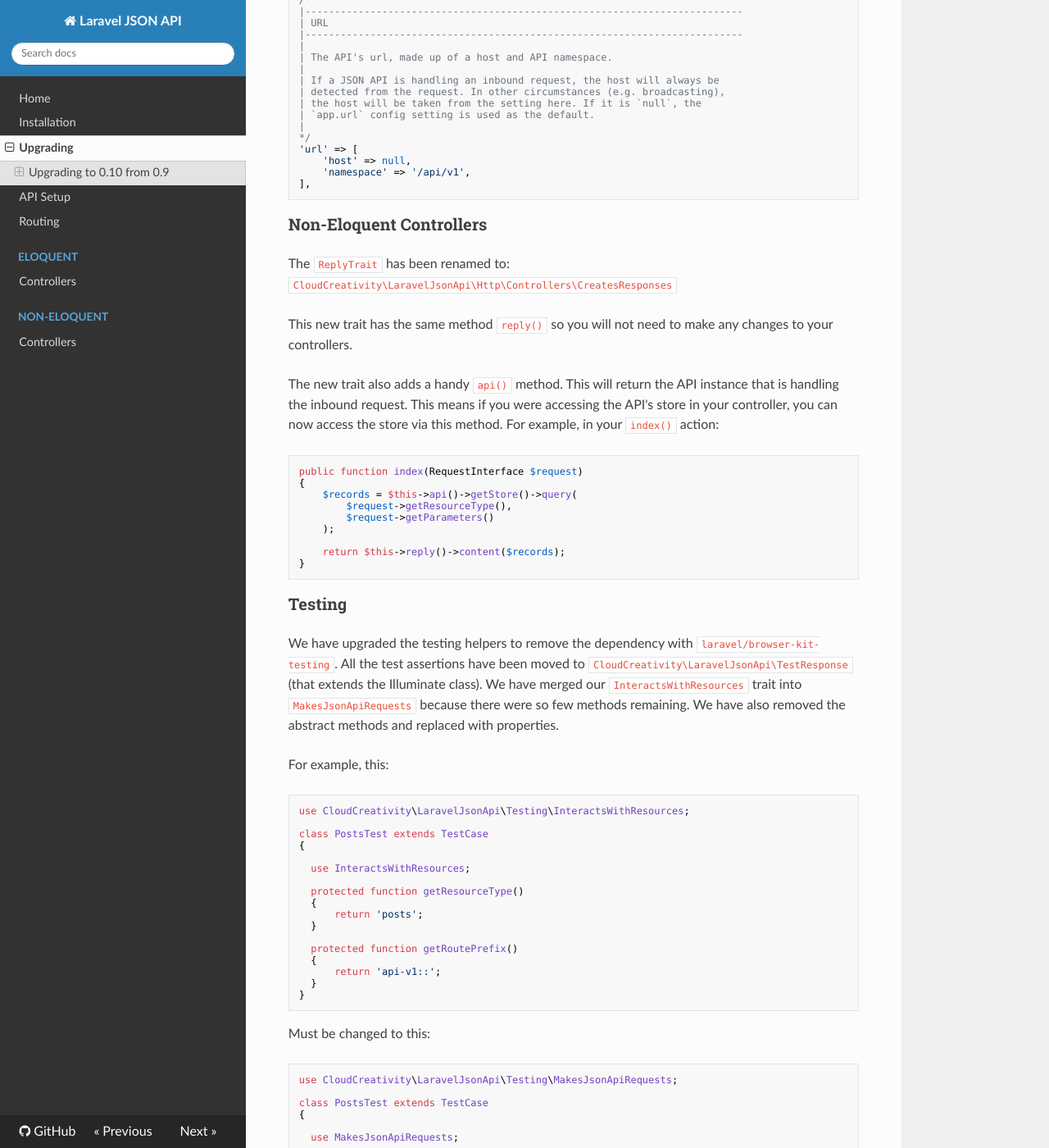
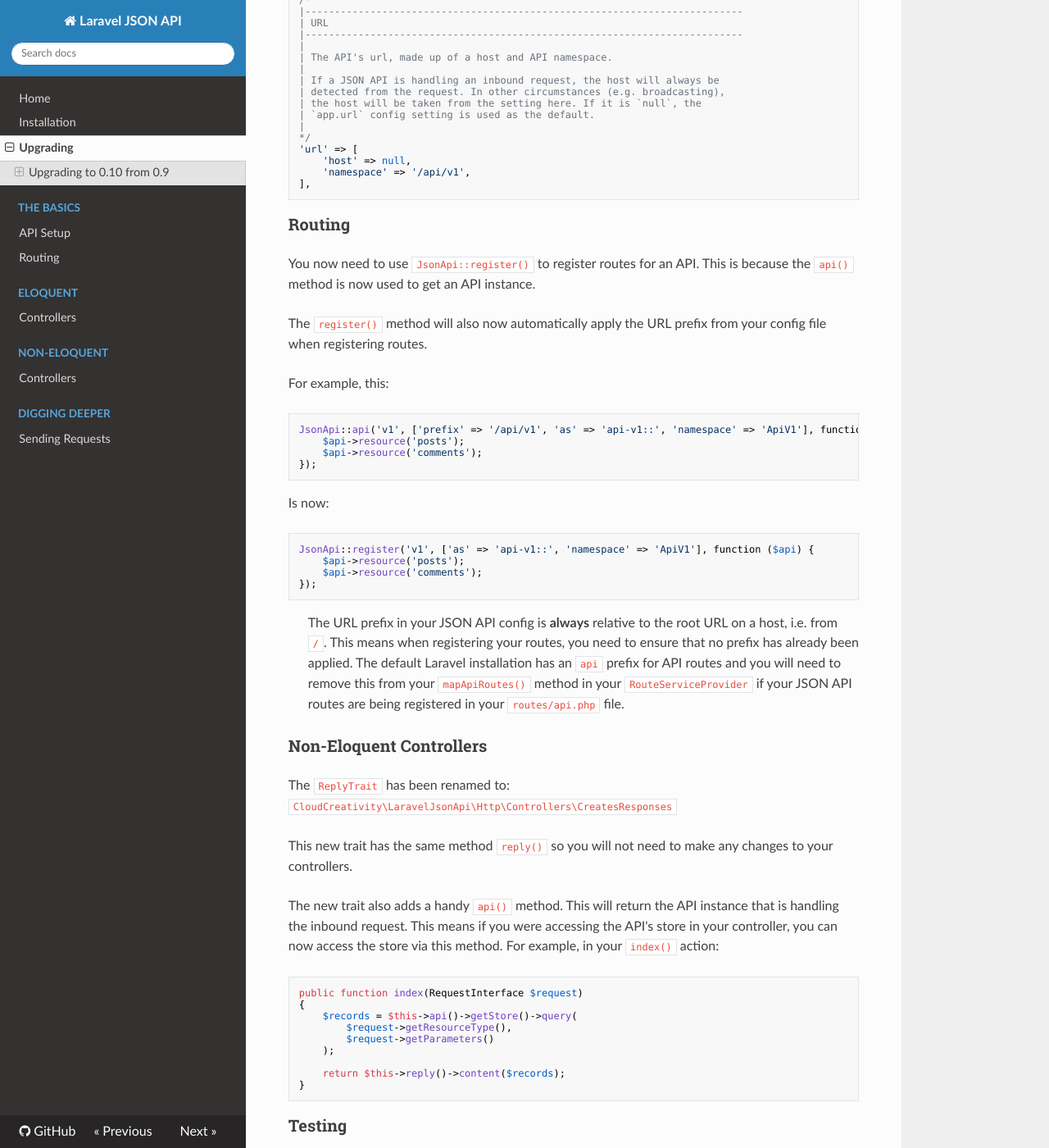
Before and after one commit to cloudcreativity/laravel-json-api, an MkDocs documentation site: the page built from docs/upgrade.md, in a window 1280 px wide and 1400 px high, scrolled down 709 px. Shown: the whole window at 82% size. Built offline with MkDocs 1.6.1, drawn with Linux system fonts in a browser that asks for light colours; nearby versions of some CDN libraries; old or Windows-style settings are respelled for this version of MkDocs.

````diff
--- a/docs/upgrade.md
+++ b/docs/upgrade.md
@@ -45,6 +45,37 @@ In each JSON API config file you will need to remove the `url-prefix` option and
     'namespace' => '/api/v1',
 ],
 ```
+
+### Routing
+
+You now need to use `JsonApi::register()` to register routes for an API. This is because the `api()` method
+is now used to get an API instance.
+
+The `register()` method will also now automatically apply the URL prefix from your config file
+when registering routes.
+
+For example, this:
+
+```php
+JsonApi::api('v1', ['prefix' => '/api/v1', 'as' => 'api-v1::', 'namespace' => 'ApiV1'], function ($api) {
+    $api->resource('posts');
+    $api->resource('comments');
+});
+```
+
+Is now:
+
+```php
+JsonApi::register('v1', ['as' => 'api-v1::', 'namespace' => 'ApiV1'], function ($api) {
+    $api->resource('posts');
+    $api->resource('comments');
+});
+```
+
+> The URL prefix in your JSON API config is **always** relative to the root URL on a host, i.e. from `/`.
+This means when registering your routes, you need to ensure that no prefix has already been applied. The default
+Laravel installation has an `api` prefix for API routes and you will need to remove this from your `mapApiRoutes()`
+method in your `RouteServiceProvider` if your JSON API routes are being registered in your `routes/api.php` file.
 
 ### Non-Eloquent Controllers
 
--- a/mkdocs.yml
+++ b/mkdocs.yml
@@ -8,9 +8,12 @@ pages:
   - Home: index.md
   - Installation: installation.md
   - Upgrading: upgrade.md
-  - API Setup: api.md
-  - Routing: routing.md
+  - The Basics:
+    - API Setup: api.md
+    - Routing: routing.md
   - Eloquent:
     - Controllers: eloquent/controllers.md
   - Non-Eloquent:
     - Controllers: custom/controllers.md
+  - Digging Deeper:
+    - Sending Requests: features/sending-requests.md
````
Also changed, not shown: CHANGELOG.md (+5 -0 lines), docs/features/sending-requests.md (added, +169 -0 lines), 14 other files.
